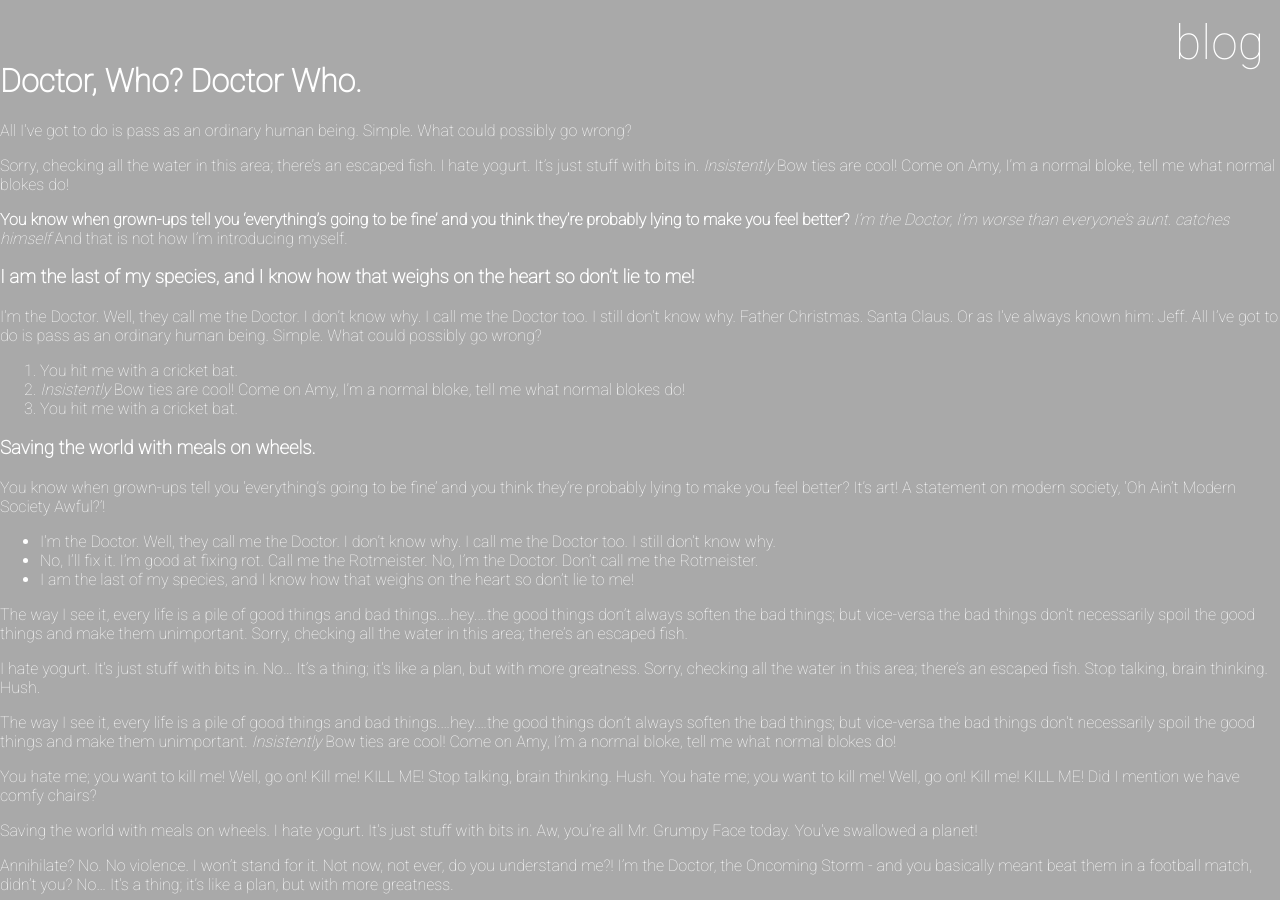
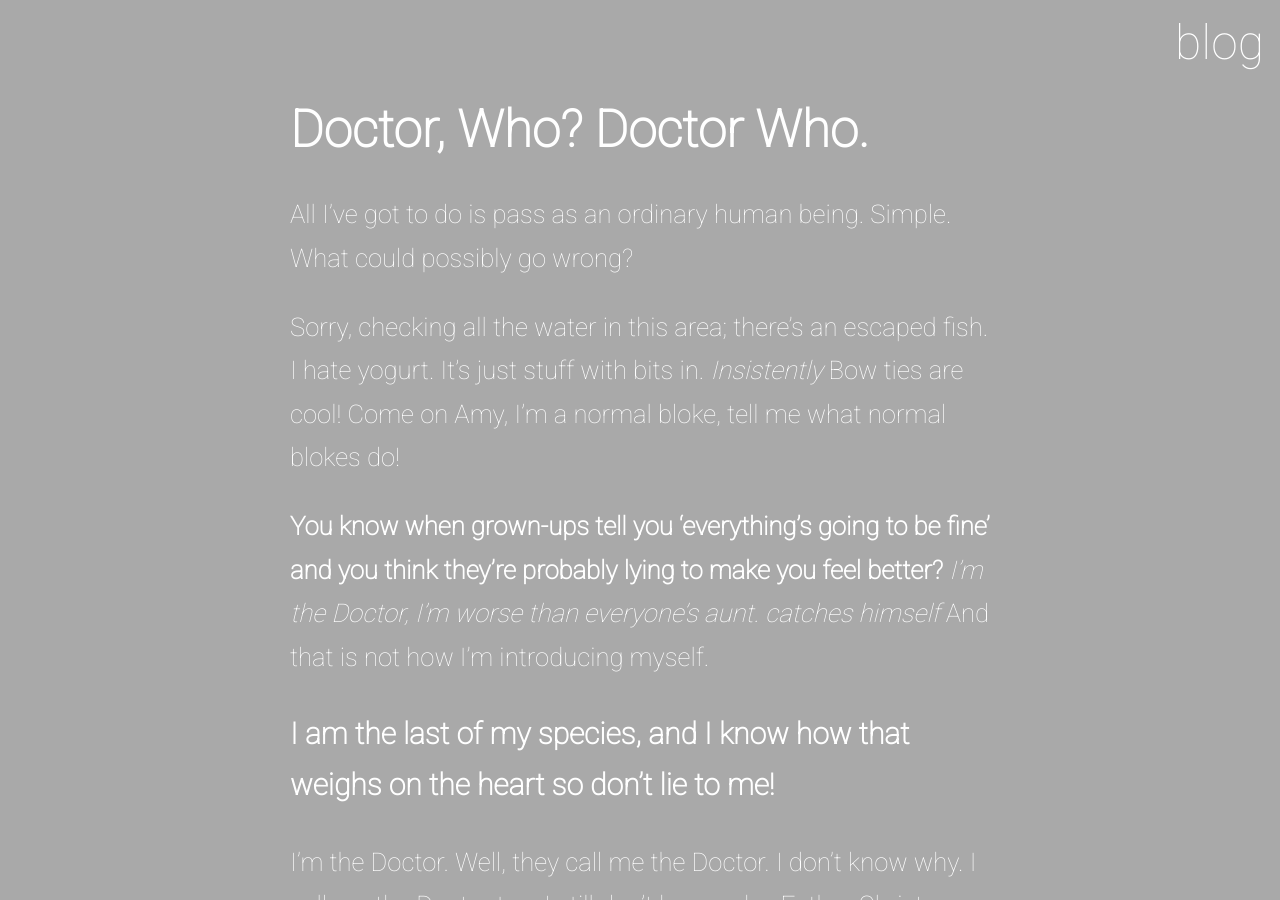
Before and after one commit to testlabsc/sauravchandra.github.io, a Jekyll site: the page built from _posts/2016-6-16-Doctor-Who.md, in a window 1280 px wide and 900 px high. Built offline with Jekyll 4.4.1, drawn with Linux system fonts in a browser that asks for light colours; comment, search, counter and statistics services are not loaded.

Commit message:
Update post.html

```diff
--- a/_layouts/post.html
+++ b/_layouts/post.html
@@ -3,7 +3,7 @@
 ---
 
 <div class="row">
-  <div id="blog">
+  <div id="blog-roll">
     <h1 id="blog-title">{{ page.title }}</h1>
 
     <div>
```
